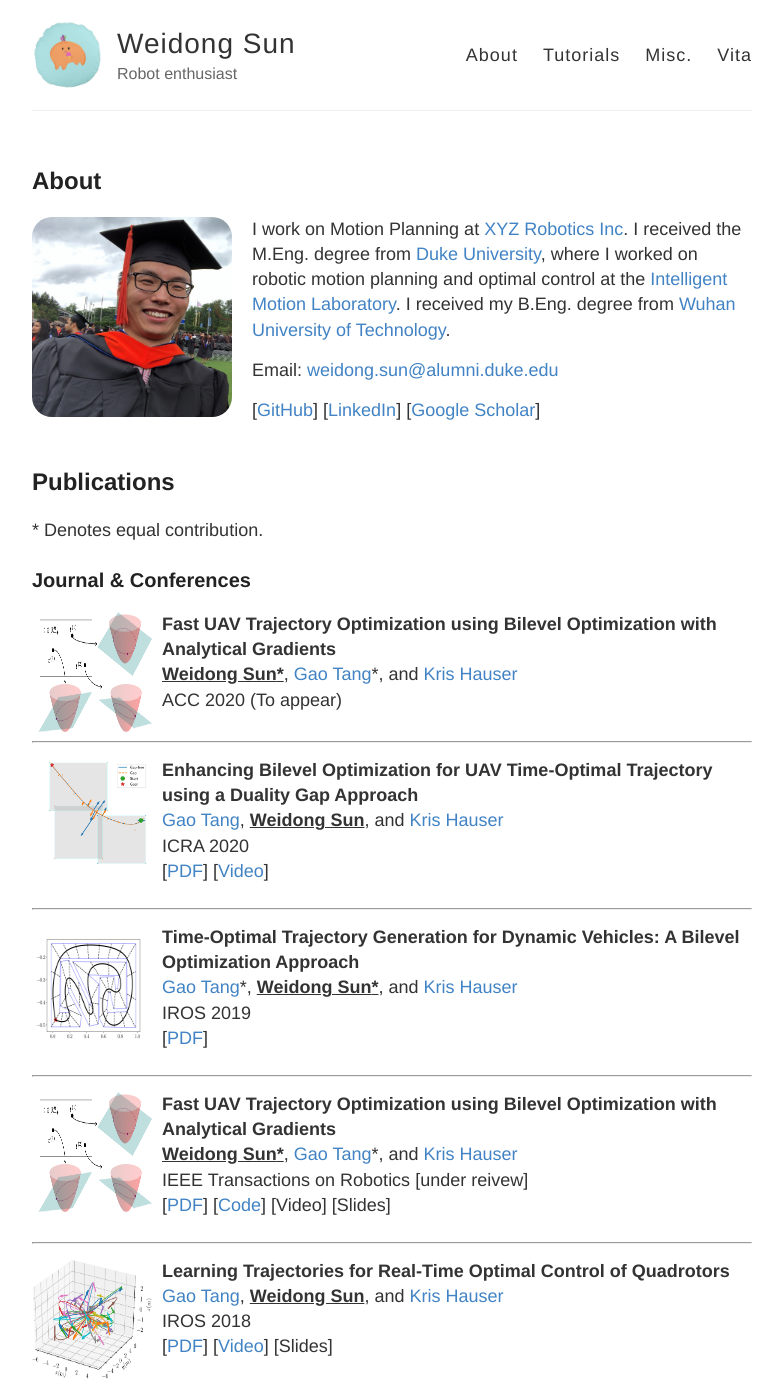
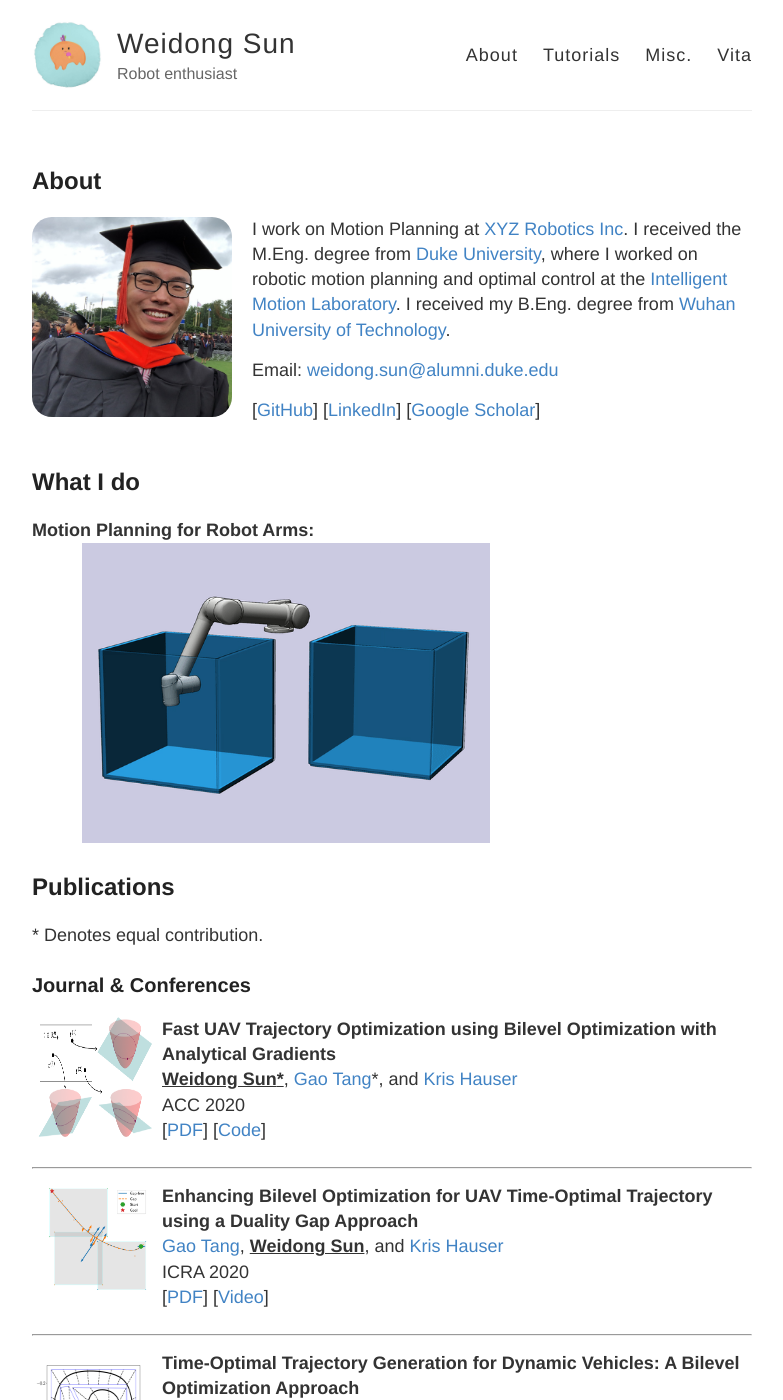
Before and after one commit to OxDuke/oxduke.github.io, a Jekyll site: the page built from index.md, in a window 1280 px wide and 1400 px high. Shown: the whole window, without its empty margins (248-1031 px from the left). Built offline with Jekyll 4.4.1, drawn with Linux system fonts in a browser that asks for light colours.

Commit message:
add a gif

```diff
--- a/index.md
+++ b/index.md
@@ -17,6 +17,15 @@ Email: [weidong.sun@alumni.duke.edu](mailto:weidong.sun@alumni.duke.edu)
 
 <div style="clear:both;"></div>
 
+## What I do
+**Motion Planning for Robot Arms:**
+<!-- <br> -->
+<img align="left" src="{{ site.baseurl }}/images/wopt.gif" style="float:left;height:300px;width:auto;margin-left:50px; margin-right:auto;">
+
+
+<div style="clear:both;"></div>
+
+
 ## Publications
 
 \* Denotes equal contribution.
@@ -26,7 +35,9 @@ Email: [weidong.sun@alumni.duke.edu](mailto:weidong.sun@alumni.duke.edu)
 <img align="left" src="{{ site.baseurl }}/images/tro.png" style="float:left;height:120px;width:120px;margin-right: 10px">
  **Fast UAV Trajectory Optimization using Bilevel Optimization with Analytical Gradients**
  **<u> Weidong Sun<sup>*</sup></u>**, [Gao Tang](https://scholar.google.com/citations?user=sn6qxpQAAAAJ)<sup>*</sup>, and [Kris Hauser](http://kkhauser.web.illinois.edu/)
- ACC 2020 (To appear)
+ ACC 2020
+ [[PDF](http://motion.cs.illinois.edu/papers/ACC2020-Sun-DroneBilevel.pdf)]
+ [[Code](https://github.com/OxDuke/Bilevel-Planner)]
 <!--  [[PDF](https://arxiv.org/pdf/1811.10753.pdf)]
  [[Code](https://github.com/OxDuke/Bilevel-Planner)]
  [Video]
```
Also changed, not shown: images/wopt.gif (added).
